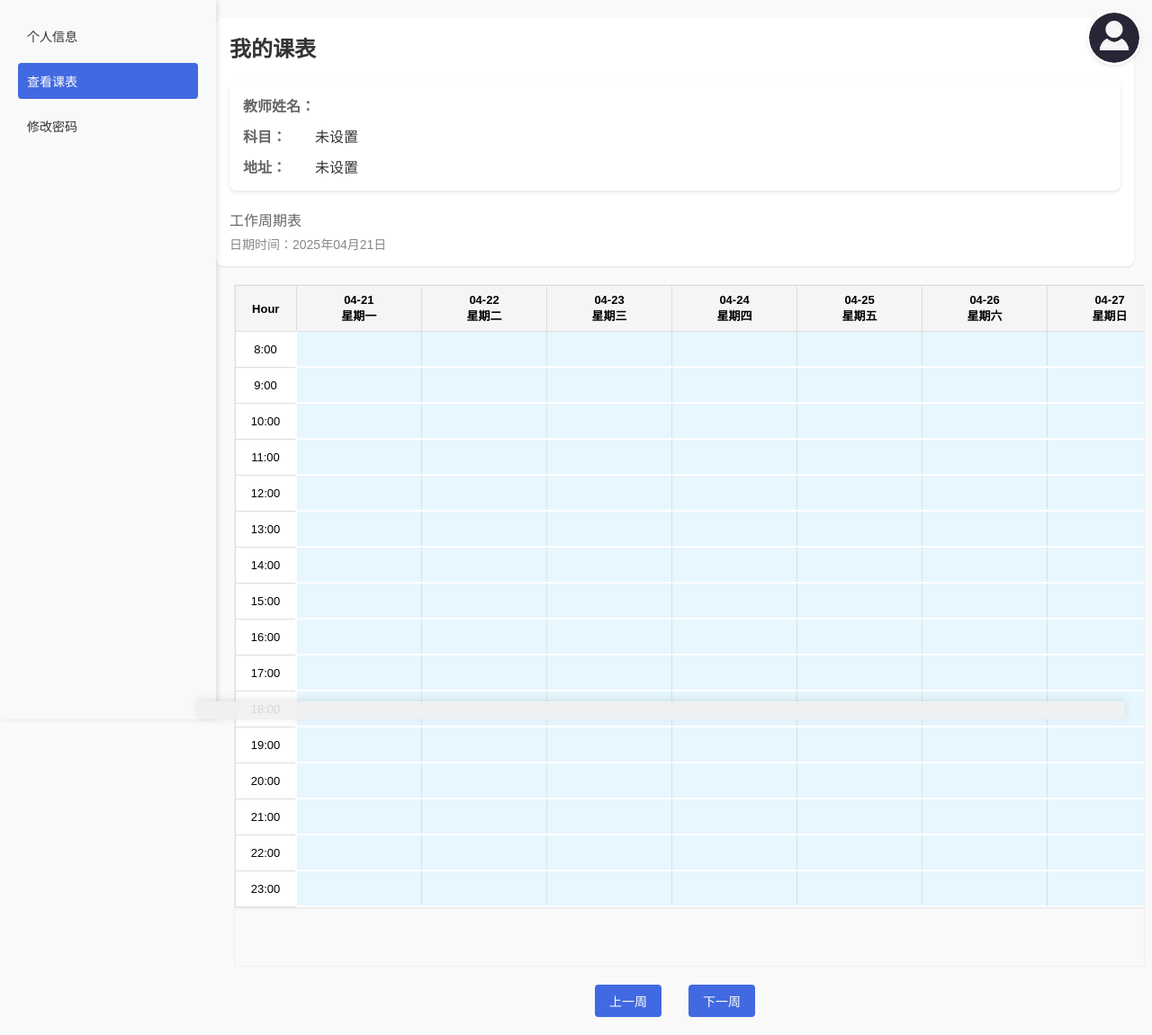
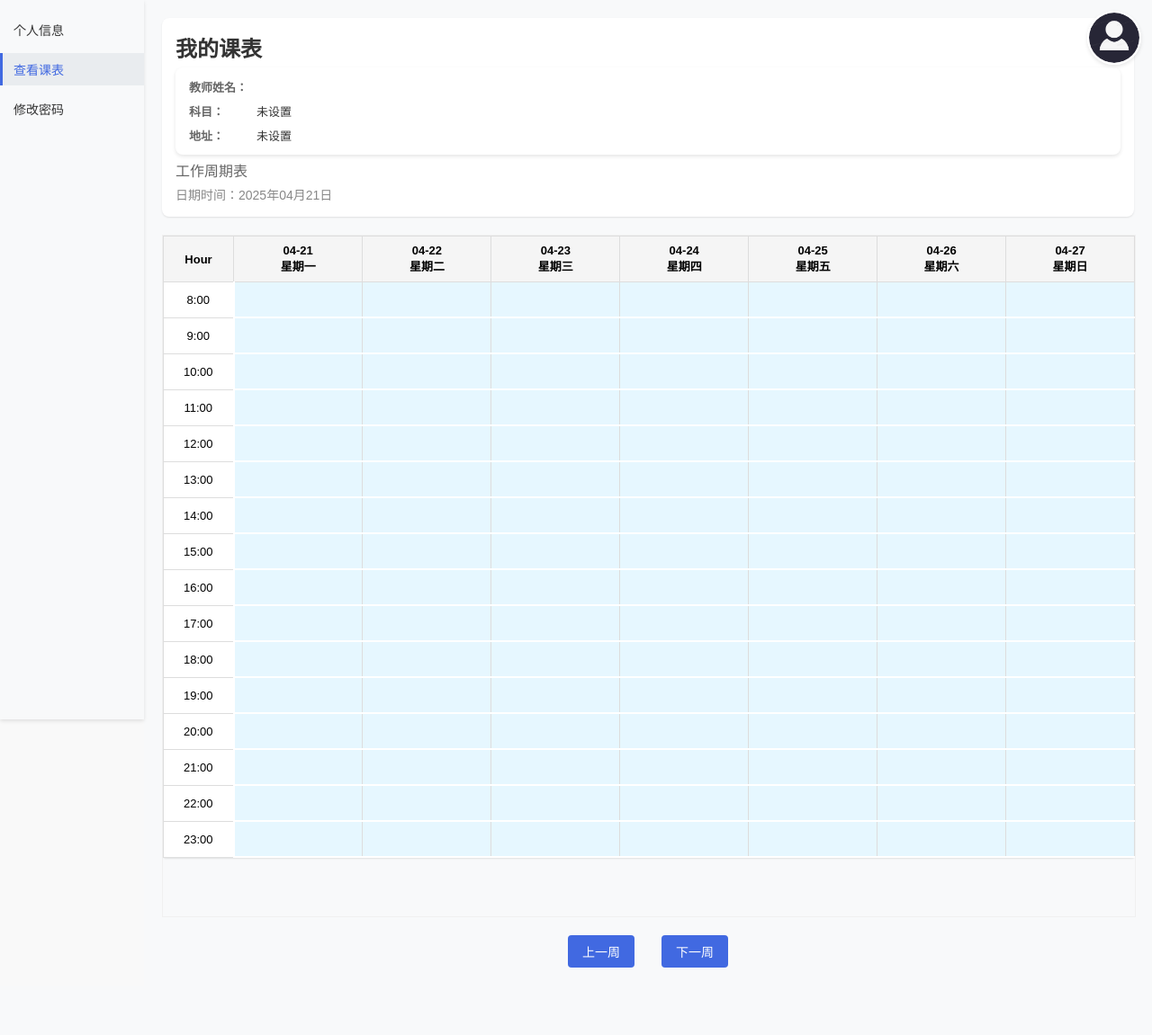
Before and after one commit to zhuanfeng/liyuan_schedule, a Flask app: page /schedule in a window 1280 px wide. Shown: the whole page at 90% size. After the commit the page ends 1076 px from the top, so only its background shows below. Run offline with Flask 3, Linux system fonts and the light colour scheme; the visitor is signed in with stand-in values (Sample User, id 1); data that the repository does not hold is empty.

Commit message:
调整课程表效果

```diff
--- a/app.py
+++ b/app.py
@@ -274,7 +274,7 @@ def update_schedule():
     if request.method == 'POST':
         data = request.get_json()
         date = data.get('date')
-        hour = data.get('hour')
+        hour = int(data.get('hour'))  # 将hour转换为整数
         student_name = data.get('student_name')
         username = session['username']
 
@@ -298,6 +298,7 @@ def update_schedule():
             connection.commit()
             return jsonify({"success": True})
         except Exception as e:
+            print(f"Error saving schedule: {str(e)}")  # 添加错误日志
             return jsonify({"success": False, "message": str(e)}), 500
         finally:
             cursor.close()
--- a/static/css/style.css
+++ b/static/css/style.css
@@ -10,15 +10,15 @@ body {
 
 /* 左侧菜单样式 */
 .sidebar {
-    width: 200px;
+    width: 120px;  /* 进一步减小宽度 */
     background-color: #f8f9fa;
+    padding: 10px 0;  /* 减小内边距 */
     position: fixed;
     left: 0;
     top: 0;
     bottom: 0;
-    padding: 20px;
-    box-shadow: 2px 0 5px rgba(0,0,0,0.1);
-    z-index: 100;
+    box-shadow: 0 2px 4px rgba(0,0,0,0.1);
+    z-index: 1000;
 }
 
 .sidebar-menu {
@@ -28,35 +28,37 @@ body {
 }
 
 .sidebar-menu li {
-    margin-bottom: 10px;
+    margin-bottom: 3px;  /* 进一步减小间距 */
 }
 
 .sidebar-menu a {
     display: block;
-    padding: 12px 15px;
+    padding: 5px 10px;  /* 进一步减小内边距 */
     color: #333;
     text-decoration: none;
-    border-radius: 4px;
+    font-size: 12px;  /* 减小字体大小 */
     transition: all 0.3s ease;
-    font-size: 14px;
+    border-left: 3px solid transparent;
 }
 
 .sidebar-menu a:hover {
     background-color: #e9ecef;
-    color: #4169E1;
+    border-left-color: #4169E1;
 }
 
 .sidebar-menu a.active {
-    background-color: #4169E1;
-    color: white;
+    background-color: #e9ecef;
+    border-left-color: #4169E1;
+    color: #4169E1;
 }
 
 /* 主内容区域 */
 .main-content {
-    margin-left: 220px;
+    margin-left: 120px;  /* 相应调整主内容区域的左边距 */
     padding: 20px;
-    flex: 1;
-    width: calc(100% - 220px);
+    min-height: 100vh;
+    background-color: #f8f9fa;
+    width: calc(100% - 120px);  /* 确保主内容区域宽度正确 */
 }
 
 /* 头像按钮样式 */
--- a/templates/schedule.html
+++ b/templates/schedule.html
@@ -7,14 +7,14 @@
     <link rel="stylesheet" href="{{ url_for('static', filename='css/style.css') }}">
     <style>
         .sidebar {
-            width: 200px;
+            width: 160px;
             background-color: #f8f9fa;
             position: fixed;
             left: 0;
             top: 0;
             bottom: 0;
-            padding: 20px;
-            box-shadow: 2px 0 5px rgba(0,0,0,0.1);
+            padding: 15px 0;
+            box-shadow: 0 2px 4px rgba(0,0,0,0.1);
         }
         .sidebar-menu {
             list-style: none;
@@ -22,48 +22,56 @@
             margin: 0;
         }
         .sidebar-menu li {
-            margin-bottom: 10px;
+            margin-bottom: 8px;
         }
         .sidebar-menu a {
             display: block;
-            padding: 10px;
+            padding: 8px 12px;
             color: #333;
             text-decoration: none;
-            border-radius: 4px;
+            font-size: 14px;
             transition: background-color 0.3s;
+            border-left: 3px solid transparent;
         }
         .sidebar-menu a:hover {
             background-color: #e9ecef;
+            border-left-color: #4169E1;
         }
         .sidebar-menu a.active {
-            background-color: #4169E1;
-            color: white;
+            background-color: #e9ecef;
+            border-left-color: #4169E1;
+            color: #4169E1;
         }
         .main-content {
-            margin-left: 220px;
+            margin-left: 160px;
             padding: 20px;
             overflow: hidden;
-            width: calc(100% - 240px);
+            width: calc(100% - 160px);
             min-height: 100vh;
+        }
+        .welcome-header h1 {
+            margin-bottom: 5px;  /* 进一步减小标题下方的间距 */
+            margin-top: 0;  /* 移除顶部边距 */
         }
         .teacher-info {
             background: white;
-            padding: 15px;
+            padding: 12px 15px;
             border-radius: 8px;
-            margin: 20px 0;
+            margin: 5px 0;
             box-shadow: 0 2px 4px rgba(0,0,0,0.1);
+            font-size: 13px;  /* 减小字体大小 */
         }
         .info-item {
             display: flex;
             align-items: center;
-            margin-bottom: 10px;
+            margin-bottom: 8px;
         }
         .info-item:last-child {
             margin-bottom: 0;
         }
         .label {
             font-weight: bold;
-            width: 80px;
+            width: 75px;  /* 稍微减小标签宽度 */
             color: #666;
         }
         .value {
@@ -71,14 +79,12 @@
         }
         /* 添加表格样式 */
         .schedule-container {
-            margin-top: 20px;
-            margin-bottom: 20px;
-            margin-right: 10px;
-            width: calc(100% - 10px);
-            max-width: calc(100% - 10px);
+            margin: 20px 0;
+            width: 100%;
+            max-width: 100%;
             position: relative;
             border: 1px solid #f0f0f0;
-            overflow-x: scroll !important;
+            overflow-x: auto;
             display: block;
             padding-bottom: 20px;
             height: auto;
@@ -88,6 +94,7 @@
         .schedule-container::-webkit-scrollbar {
             height: 12px;
             background-color: #f0f0f0;
+            display: block;
         }
         .schedule-container::-webkit-scrollbar-thumb {
             background-color: #4169E1;
@@ -116,7 +123,7 @@
             padding: 6px 4px;
             text-align: center;
             border: 1px solid #ddd;
-            min-width: 90px;
+            min-width: 80px;  /* 减小默认宽度 */
             max-width: none;
             height: auto;
             position: relative;
@@ -137,8 +144,8 @@
             font-size: 13px;
         }
         td:first-child {
-            width: 80px;
-            min-width: 80px;
+            width: 60px;  /* 减小时间列的宽度 */
+            min-width: 60px;
         }
         .schedule-input:focus {
             outline: none;
@@ -194,16 +201,7 @@
         }
         /* 添加悬浮滚动条 */
         .floating-scrollbar {
-            position: fixed;
-            bottom: 0;
-            left: 220px;
-            width: calc(100% - 250px);
-            height: 20px;
-            background-color: rgba(240, 240, 240, 0.9);
-            z-index: 1000;
-            overflow-x: auto;
-            overflow-y: hidden;
-            box-shadow: 0 -2px 10px rgba(0,0,0,0.1);
+            display: none !important;
         }
     </style>
 </head>
@@ -311,7 +309,7 @@
 
             // 计算每列的默认宽度（平均分配）
             const defaultColCount = 8; // 7天+小时列
-            const defaultColWidth = Math.floor((mainContentWidth - 80) / defaultColCount); // 增加边距以缩小列宽度
+            const defaultColWidth = Math.floor((mainContentWidth - 120) / defaultColCount); // 增加边距以缩小列宽度
 
             // 先重置所有单元格的宽度，让它们使用默认宽度
             const allCells = document.querySelectorAll('td:not(:first-child)');
@@ -323,47 +321,56 @@
             // 设置第一列（小时列）的宽度
             const hourCells = document.querySelectorAll('td:first-child');
             hourCells.forEach(cell => {
-                cell.style.minWidth = '50px';
-                cell.style.width = '50px';
+                cell.style.minWidth = '60px';
+                cell.style.width = '60px';
             });
 
-            // 然后只为那些内容较长的单元格调整宽度
-            inputs.forEach(input => {
-                if (!input.value || input.value.length <= 10) {
-                    return; // 如果内容不长，使用默认宽度
-                }
-
-                // 使用临时元素计算实际文本宽度
-                const tempSpan = document.createElement('span');
-                tempSpan.style.visibility = 'hidden';
-                tempSpan.style.position = 'absolute';
-                tempSpan.style.whiteSpace = 'nowrap';
-                tempSpan.style.font = window.getComputedStyle(input).font;
-                tempSpan.textContent = input.value || '';
-                document.body.appendChild(tempSpan);
-
-                // 计算需要的宽度，并加上一些额外空间
-                const textWidth = tempSpan.offsetWidth;
-                document.body.removeChild(tempSpan);
-
-                // 只有当文本宽度明显超过默认列宽时才调整
-                if (textWidth > defaultColWidth - 20) {
-                    const cellWidth = textWidth + 30; // 文本宽度加30px边距
-                    input.parentElement.style.minWidth = cellWidth + 'px';
-                    input.parentElement.style.width = cellWidth + 'px';
-                }
-
-                // 如果内容很长，允许自动换行
-                if (textWidth > 200) {
-                    input.parentElement.style.whiteSpace = 'normal';
-                    input.style.height = 'auto';
+            // 设置表头单元格宽度
+            const headerCells = document.querySelectorAll('th');
+            headerCells.forEach((cell, index) => {
+                if (index === 0) {
+                    cell.style.minWidth = '60px';
+                    cell.style.width = '60px';
+                } else {
+                    cell.style.minWidth = defaultColWidth + 'px';
+                    cell.style.width = defaultColWidth + 'px';
                 }
             });
+        }
 
-            // 在所有单元格调整完成后更新容器宽度
-            if (typeof updateContainerWidth === 'function') {
-                updateContainerWidth();
+        // 确保在调整宽度后，表格容器能检测到内容宽度变化
+        function updateContainerWidth() {
+            const table = scheduleContainer.querySelector('table');
+            const mainContent = document.querySelector('.main-content');
+
+            // 设置主内容区域宽度
+            mainContent.style.width = 'calc(100% - 160px)';
+            mainContent.style.overflowX = 'hidden';
+
+            // 表格容器宽度设置为98%，留出一些边距
+            scheduleContainer.style.width = '98%';
+            scheduleContainer.style.maxWidth = '98%';
+
+            // 设置表头单元格宽度与对应的列宽相同
+            const headerCells = document.querySelectorAll('th');
+            const firstRowCells = document.querySelectorAll('tr:nth-child(1) td');
+
+            for (let i = 0; i < headerCells.length; i++) {
+                if (i === 0) {
+                    headerCells[i].style.minWidth = '60px';
+                    headerCells[i].style.width = '60px';
+                } else if (i < firstRowCells.length) {
+                    headerCells[i].style.minWidth = firstRowCells[i].style.minWidth;
+                    headerCells[i].style.width = firstRowCells[i].style.width;
+                }
             }
+
+            // 强制显示滚动条
+            scheduleContainer.style.overflow = '';
+            scheduleContainer.style.overflowX = 'auto';
+
+            // 强制刷新滚动条的可见性
+            scheduleContainer.style.display = 'block';
         }
 
         // 添加输入框的自动保存功能
@@ -453,61 +460,6 @@
             // 初始调用显示固定滚动条
             const syncScrollbars = makeScrollbarAlwaysVisible();
 
-            // 确保在调整宽度后，表格容器能检测到内容宽度变化
-            function updateContainerWidth() {
-                const table = scheduleContainer.querySelector('table');
-                const mainContent = document.querySelector('.main-content');
-
-                // 设置主内容区域宽度，确保不产生水平滚动条
-                mainContent.style.width = 'calc(100% - 240px)';
-                mainContent.style.overflowX = 'hidden';
-
-                // 表格容器宽度设置为主内容区域宽度
-                const mainContentWidth = mainContent.offsetWidth;
-                scheduleContainer.style.width = 'calc(100% - 10px)';
-                scheduleContainer.style.maxWidth = (mainContentWidth - 20) + 'px';
-
-                // 设置表头单元格宽度与对应的列宽相同
-                const headerCells = document.querySelectorAll('th');
-                const firstRowCells = document.querySelectorAll('tr:nth-child(1) td');
-
-                for (let i = 0; i < headerCells.length; i++) {
-                    if (i === 0) {
-                        headerCells[i].style.minWidth = '50px';
-                        headerCells[i].style.width = '50px';
-                    } else if (i < firstRowCells.length) {
-                        headerCells[i].style.minWidth = firstRowCells[i].style.minWidth;
-                        headerCells[i].style.width = firstRowCells[i].style.width;
-                    }
-                }
-
-                // 强制显示滚动条
-                scheduleContainer.style.overflow = '';
-                scheduleContainer.style.overflowX = 'scroll';
-
-                // 强制刷新滚动条的可见性
-                scheduleContainer.style.display = 'block';
-
-                // 确保滚动条可见
-                const placeholder = document.querySelector('.scrollbar-placeholder');
-                if (placeholder) {
-                    placeholder.style.height = '25px';
-                    placeholder.style.display = 'block';
-                    placeholder.style.visibility = 'visible';
-                }
-
-                // 强制浏览器重排确保滚动条可见
-                scheduleContainer.style.opacity = '0.99';
-                setTimeout(() => {
-                    scheduleContainer.style.opacity = '1';
-
-                    // 同步固定滚动条
-                    if (typeof syncScrollbars === 'function') {
-                        syncScrollbars();
-                    }
-                }, 0);
-            }
-
             // 监听窗口大小变化，更新容器宽度
             window.addEventListener('resize', function() {
                 updateContainerWidth();
@@ -525,7 +477,7 @@
                     const mainContent = document.querySelector('.main-content');
                     const mainContentWidth = mainContent.offsetWidth;
                     const defaultColCount = 8; // 7天+小时列
-                    const defaultColWidth = Math.floor((mainContentWidth - 80) / defaultColCount); // 增加边距以缩小列宽度
+                    const defaultColWidth = Math.floor((mainContentWidth - 120) / defaultColCount); // 增加边距以缩小列宽度
 
                     // 如果内容不长，恢复默认宽度
                     if (!this.value || this.value.length <= 10) {
@@ -549,7 +501,7 @@
 
                     // 只有当文本宽度明显超过默认列宽时才调整
                     if (textWidth > defaultColWidth - 20) {
-                        const cellWidth = textWidth + 30;
+                        const cellWidth = Math.min(textWidth + 20, defaultColWidth * 1.5); // 限制最大宽度
                         this.parentElement.style.minWidth = cellWidth + 'px';
                         this.parentElement.style.width = cellWidth + 'px';
                     } else {
@@ -558,7 +510,7 @@
                     }
 
                     // 如果内容很长，允许自动换行
-                    if (textWidth > 200) {
+                    if (textWidth > defaultColWidth * 1.5) {
                         this.parentElement.style.whiteSpace = 'normal';
                         this.style.height = 'auto';
                     }
@@ -570,7 +522,7 @@
                 input.addEventListener('blur', function() {
                     const date = this.dataset.date;
                     const hour = this.dataset.hour;
-                    const studentName = this.value;
+                    const studentName = this.value.trim();  // 添加trim()去除空白字符
 
                     fetch('/schedule', {
                         method: 'POST',
@@ -595,17 +547,12 @@
                                 cell.classList.remove('booked');
                                 cell.classList.add('available');
                             }
-                            // 调整宽度
-                            adjustCellWidths();
-                            // 确保滚动区域更新
-                            updateContainerWidth();
                         } else {
-                            alert('保存失败：' + data.message);
+                            console.error('保存失败：', data.message);  // 只在控制台显示错误
                         }
                     })
                     .catch(error => {
-                        console.error('Error:', error);
-                        alert('保存失败，请重试');
+                        console.error('请求错误：', error);  // 只在控制台显示错误
                     });
                 });
             });
```
Also changed, not shown: templates/change_password.html (+44 -1 lines), templates/profile.html (+44 -1 lines).
